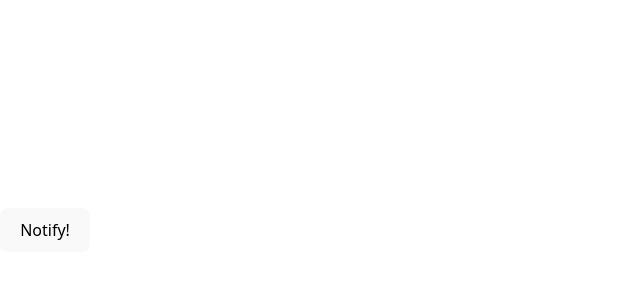
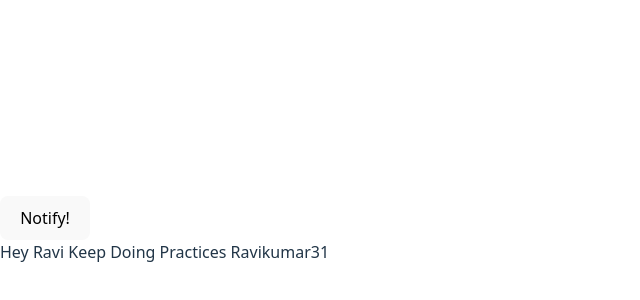
Before and after one commit to awsravi/vitereactapp, a React (Vite) app in the folder Mar/vitereactapp/: page / in a window 1280 px wide. Shown: the part 170-470 px from the top of the page, without its empty margins (0-640 px from the left). Built offline with nearby package versions, Linux system fonts and the light colour scheme.

Commit message:
sample adding function

```diff
--- a/Mar/vitereactapp/src/App.jsx
+++ b/Mar/vitereactapp/src/App.jsx
@@ -1,16 +1,26 @@
-import React, { Component } from "react";
+import React from "react";
 import { ToastContainer, toast } from "react-toastify";
 import "react-toastify/dist/ReactToastify.css";
 
-export default class App extends Component {
-  notify = () => toast("Wow, so easy!");
+import userName from "./Data.jsx"; // Importing default exports
+import { age, marks,greetName} from "./Data.jsx"; // Importing named exports
 
-  render() {
+export default function App() {
+  const notify = () => toast("Wow, so easy!");
+
+    console.log(userName);
+    console.log(age);
+    console.log(marks);
+
+    console.log(greetName());
     return (
       <div>
-        <button onClick={this.notify}>Notify!</button>
+        <button onClick={notify}>Notify!</button>
         <ToastContainer />
+
+        {greetName()}
+        {age+1}
       </div>
     );
-  }
+
 }
--- a/Mar/vitereactapp/src/Data.jsx
+++ b/Mar/vitereactapp/src/Data.jsx
@@ -0,0 +1,15 @@
+let userName='Ravikumar';
+
+export let age =30;
+
+let marks=[10,20,30,40,50];
+//Default export use only one time in a file
+//If you want to export more than one time then use named export
+export default userName;
+
+export {marks}; //Named export
+
+export const greetName=() => {
+
+    return 'Hey Ravi Keep Doing Practices '+userName;
+}
```
